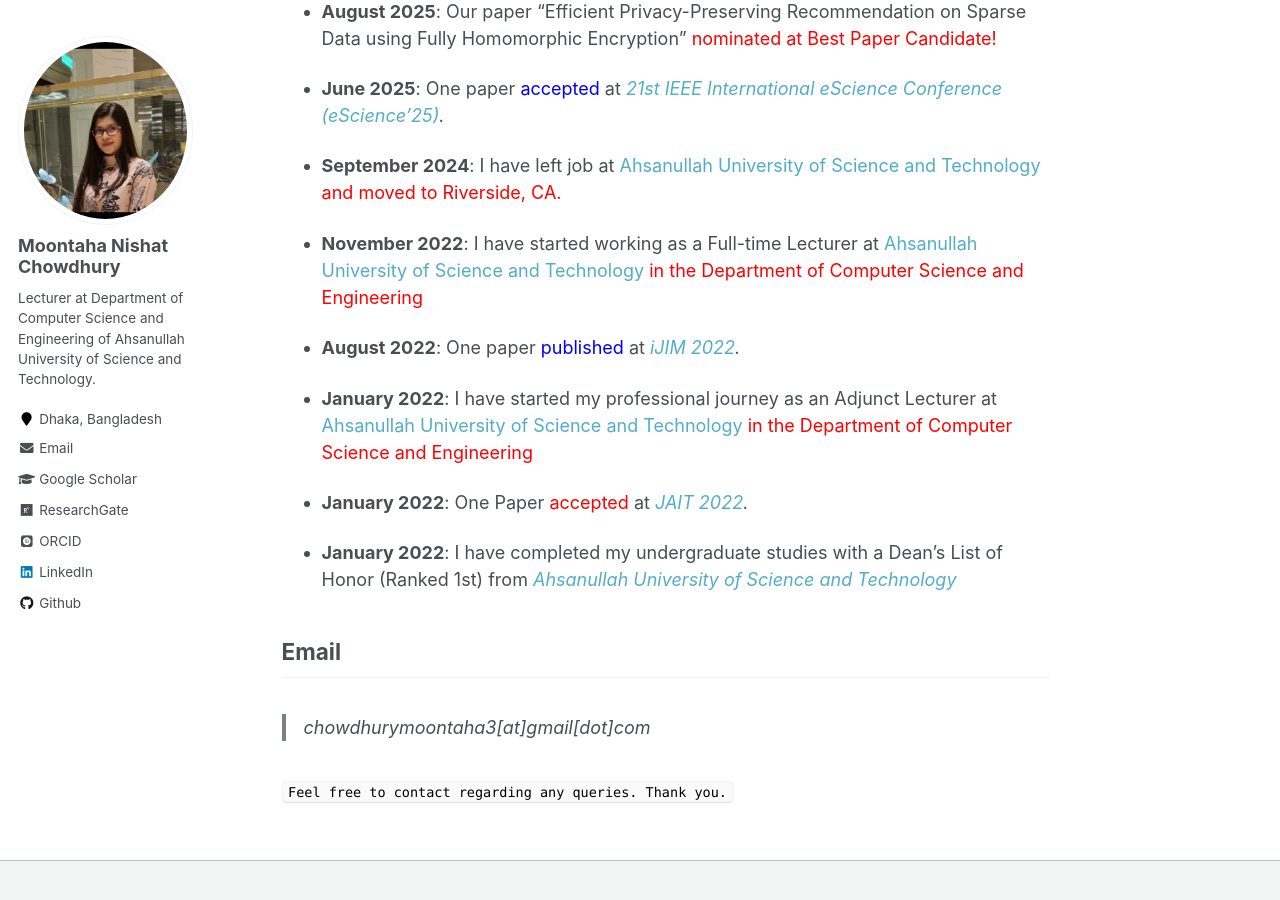
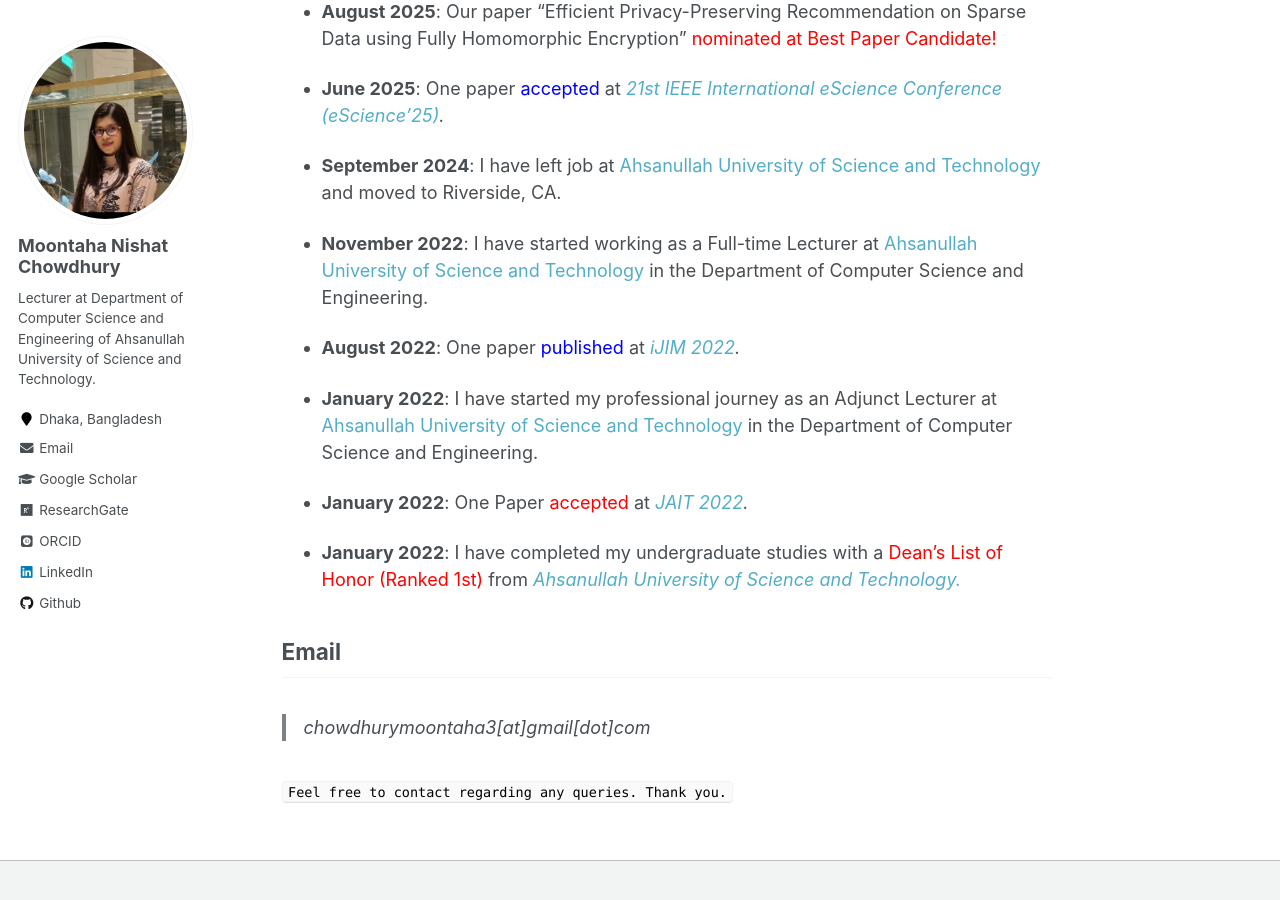
Before and after one commit to chowdhurymoontaha/chowdhurymoontaha.github.io, a Jekyll site: the page built from _pages/about.md, in a window 1280 px wide and 900 px high, scrolled down 1324 px. Built offline with Jekyll 4.4.1, drawn with Linux system fonts in a browser that asks for light colours; some web fonts are replaced.

Commit message:
Update about.md

```diff
--- a/_pages/about.md
+++ b/_pages/about.md
@@ -31,17 +31,17 @@ I am currently developing an FHE Transformer framework that extends privacy-pres
 
 + <strong>June 2025</strong>: One paper <span style="color:blue">accepted</span> at <em><a href="https://www.escience-conference.org/2025/papers">21st IEEE International eScience Conference (eScience'25)</a>.</em>
 
-+ <strong>September 2024</strong>: I have left job at <span style="color:red"><a href="https://aust.edu/">Ahsanullah University of Science and Technology</a> and moved to Riverside, CA.</span>
++ <strong>September 2024</strong>: I have left job at <a href="https://aust.edu/">Ahsanullah University of Science and Technology</a> and moved to Riverside, CA.
 
-+ <strong>November 2022</strong>: I have started working as a Full-time Lecturer at <span style="color:red"><a href="https://aust.edu/">Ahsanullah University of Science and Technology</a> in the Department of Computer Science and Engineering</span>
++ <strong>November 2022</strong>: I have started working as a Full-time Lecturer at <a href="https://aust.edu/">Ahsanullah University of Science and Technology</a> in the Department of Computer Science and Engineering.
 
 + <strong>August 2022</strong>: One paper <span style="color:blue">published</span> at <em><a href="https://online-journals.org/index.php/i-jim/issue/view/869">iJIM 2022</a>.</em>
 
-+ <strong>January 2022</strong>: I have started my professional journey as an Adjunct Lecturer at <span style="color:red"><a href="https://aust.edu/">Ahsanullah University of Science and Technology</a> in the Department of Computer Science and Engineering</span>
++ <strong>January 2022</strong>: I have started my professional journey as an Adjunct Lecturer at <a href="https://aust.edu/">Ahsanullah University of Science and Technology</a> in the Department of Computer Science and Engineering.
 
 + <strong>January 2022</strong>: One Paper <span style="color:red">accepted</span> at <em><a href="http://www.jait.us/index.php?m=content&c=index&a=lists&catid=221">JAIT 2022</a>.</em>
 
-+ <strong>January 2022</strong>: I have completed my undergraduate studies with a Dean's List of Honor (Ranked 1st) from <em><a href="https://aust.edu">Ahsanullah University of Science and Technology</a></em>
++ <strong>January 2022</strong>: I have completed my undergraduate studies with a <span style="color:red">Dean's List of Honor (Ranked 1st) </span>from <em><a href="https://aust.edu">Ahsanullah University of Science and Technology.</a></em>
 
 
 ## Email
```
